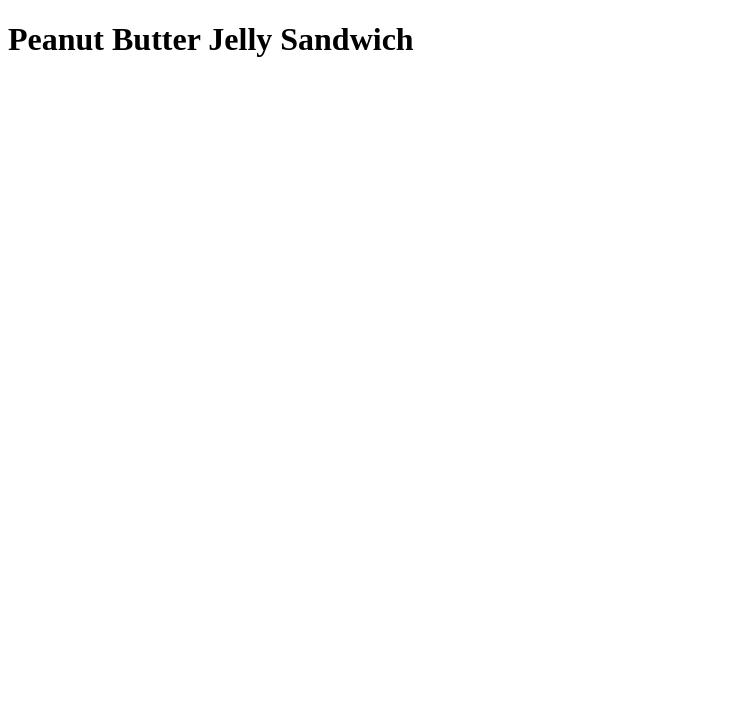
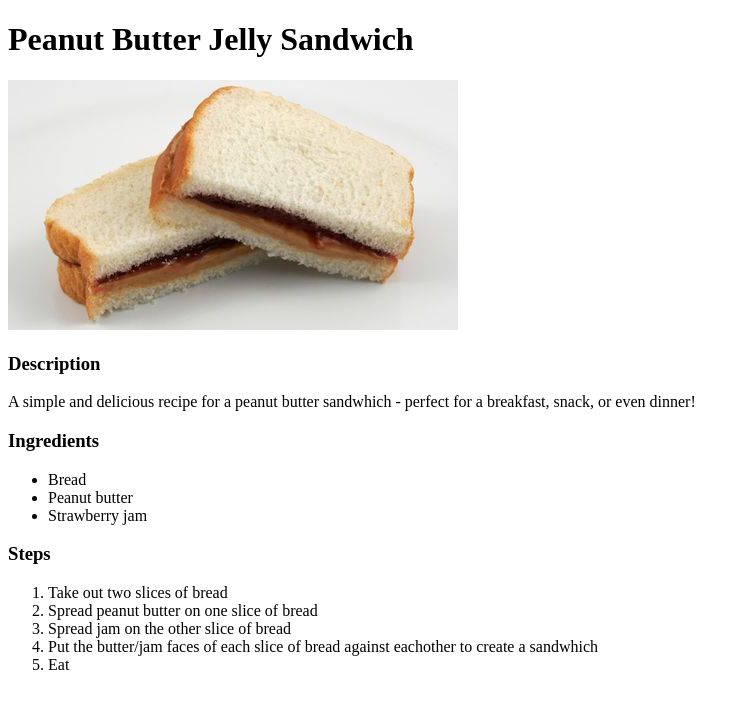
Before and after one commit to B3ngineering/odin-recipes, a plain HTML site: page pbj.html in a window 1280 px wide. Shown: the whole page, without its empty margins (0-749 px from the left). Drawn offline with Linux system fonts and the light colour scheme.

Commit message:
Fleshed out website

```diff
--- a/pbj.html
+++ b/pbj.html
@@ -8,5 +8,21 @@
 </head>
 <body>
     <h1>Peanut Butter Jelly Sandwich</h1>
+    <img src="pbj.jpg">
+    <h3>Description</h3>
+    <p>A simple and delicious recipe for a peanut butter sandwhich - perfect for a breakfast, snack, or even dinner!</p>
+    <h3>Ingredients</h3>
+    <ul>
+        <li>Bread</li>
+        <li>Peanut butter</li>
+        <li>Strawberry jam</li>
+    </ul>
+    <h3>Steps</h3>
+    <ol>
+        <li>Take out two slices of bread</li>
+        <li>Spread peanut butter on one slice of bread</li>
+        <li>Spread jam on the other slice of bread </li>
+        <li>Put the butter/jam faces of each slice of bread against eachother to create a sandwhich</li>
+        <li>Eat</li>
 </body>
 </html>
```
Also changed, not shown: hbe.html (added, +30 -0 lines), index.html (+9 -1 lines), pbj.jpg (added), 1 other file.
